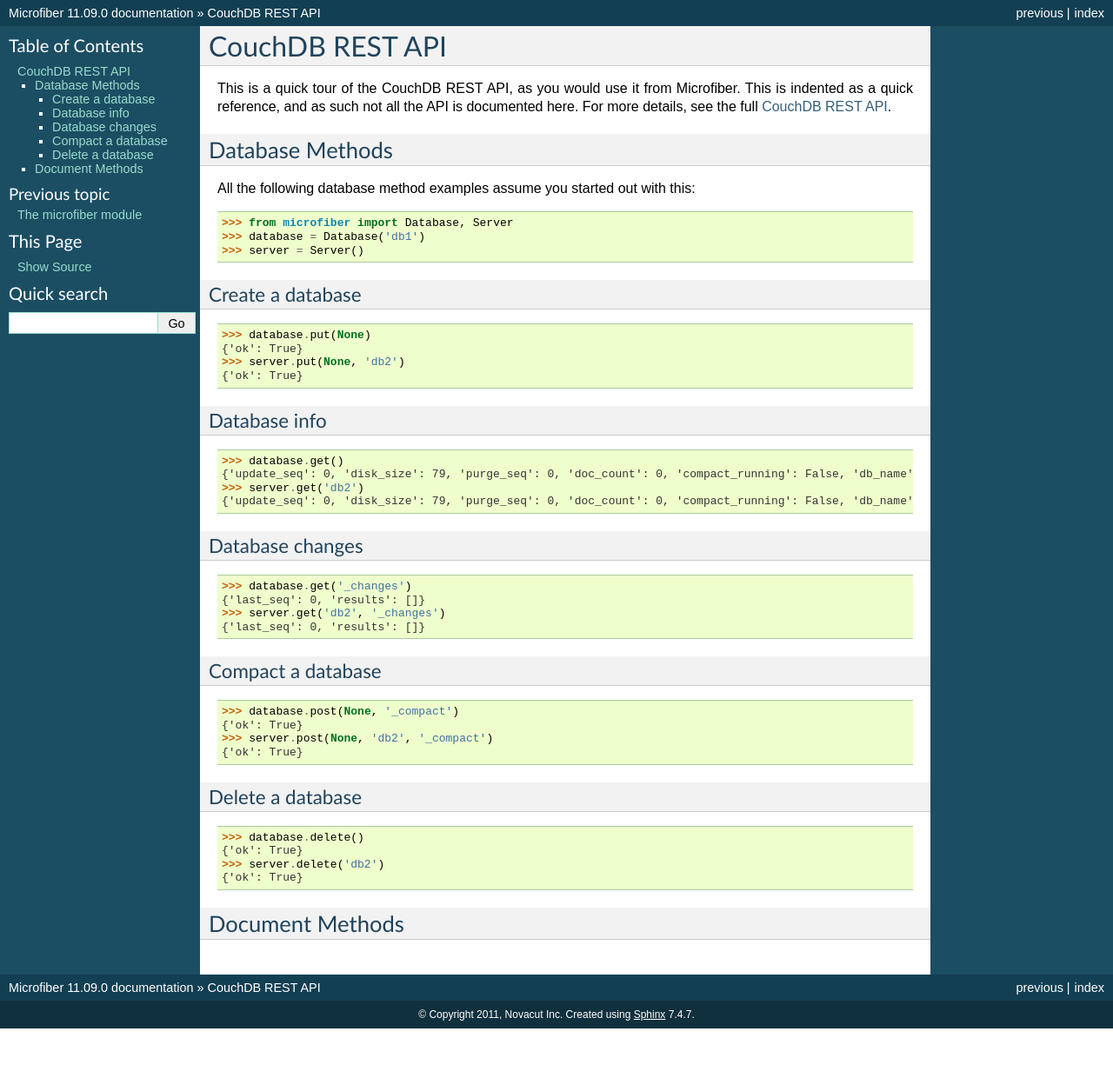
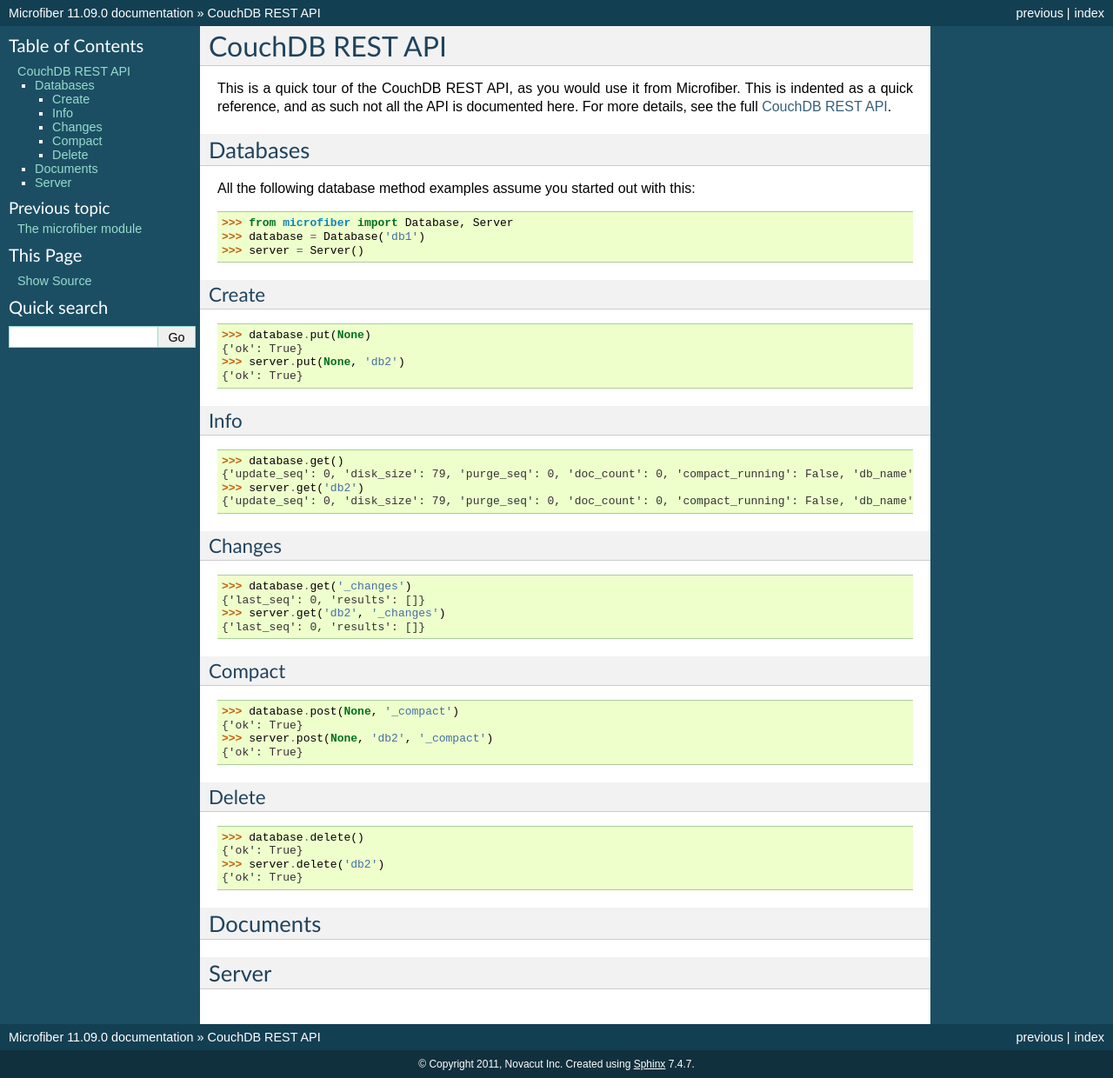
Before and after one commit to json420/microfiber, a Sphinx documentation site: the page built from doc/couchdb_api.rst, in a window 1280 px wide. Shown: the whole page at 87% size. Built offline with Sphinx 7.4.7, drawn with Linux system fonts in a browser that asks for light colours; before the commit the page ends 1183 px from its top, so only the background shows below that.

Commit message:
bed time

```diff
--- a/doc/couchdb_api.rst
+++ b/doc/couchdb_api.rst
@@ -9,8 +9,8 @@ is documented here.  For more details, see the full `CouchDB REST API`_.
 .. _`CouchDB REST API`: http://www.couchbase.org/sites/default/files/uploads/all/documentation/couchbase-api.html
 
 
-Database Methods
-================
+Databases
+=========
 
 All the following database method examples assume you started out with this:
 
@@ -19,8 +19,8 @@ All the following database method examples assume you started out with this:
 >>> server = Server()
 
 
-Create a database
------------------
+Create
+------
 
 >>> database.put(None)
 {'ok': True}
@@ -28,8 +28,8 @@ Create a database
 {'ok': True}
 
 
-Database info
--------------
+Info
+----
 
 >>> database.get()
 {'update_seq': 0, 'disk_size': 79, 'purge_seq': 0, 'doc_count': 0, 'compact_running': False, 'db_name': 'db1', 'doc_del_count': 0, 'instance_start_time': '1314870632421649', 'committed_update_seq': 0, 'disk_format_version': 5}
@@ -37,8 +37,8 @@ Database info
 {'update_seq': 0, 'disk_size': 79, 'purge_seq': 0, 'doc_count': 0, 'compact_running': False, 'db_name': 'db2', 'doc_del_count': 0, 'instance_start_time': '1314870646021676', 'committed_update_seq': 0, 'disk_format_version': 5}
 
 
-Database changes
-----------------
+Changes
+-------
 
 >>> database.get('_changes')
 {'last_seq': 0, 'results': []}
@@ -46,8 +46,8 @@ Database changes
 {'last_seq': 0, 'results': []}
 
 
-Compact a database
-------------------
+Compact
+-------
 
 >>> database.post(None, '_compact')
 {'ok': True}
@@ -55,8 +55,8 @@ Compact a database
 {'ok': True}
 
 
-Delete a database
------------------
+Delete
+------
 
 >>> database.delete()
 {'ok': True}
@@ -65,5 +65,10 @@ Delete a database
 
 
 
-Document Methods
-================
+Documents
+=========
+
+
+
+Server
+======
```
